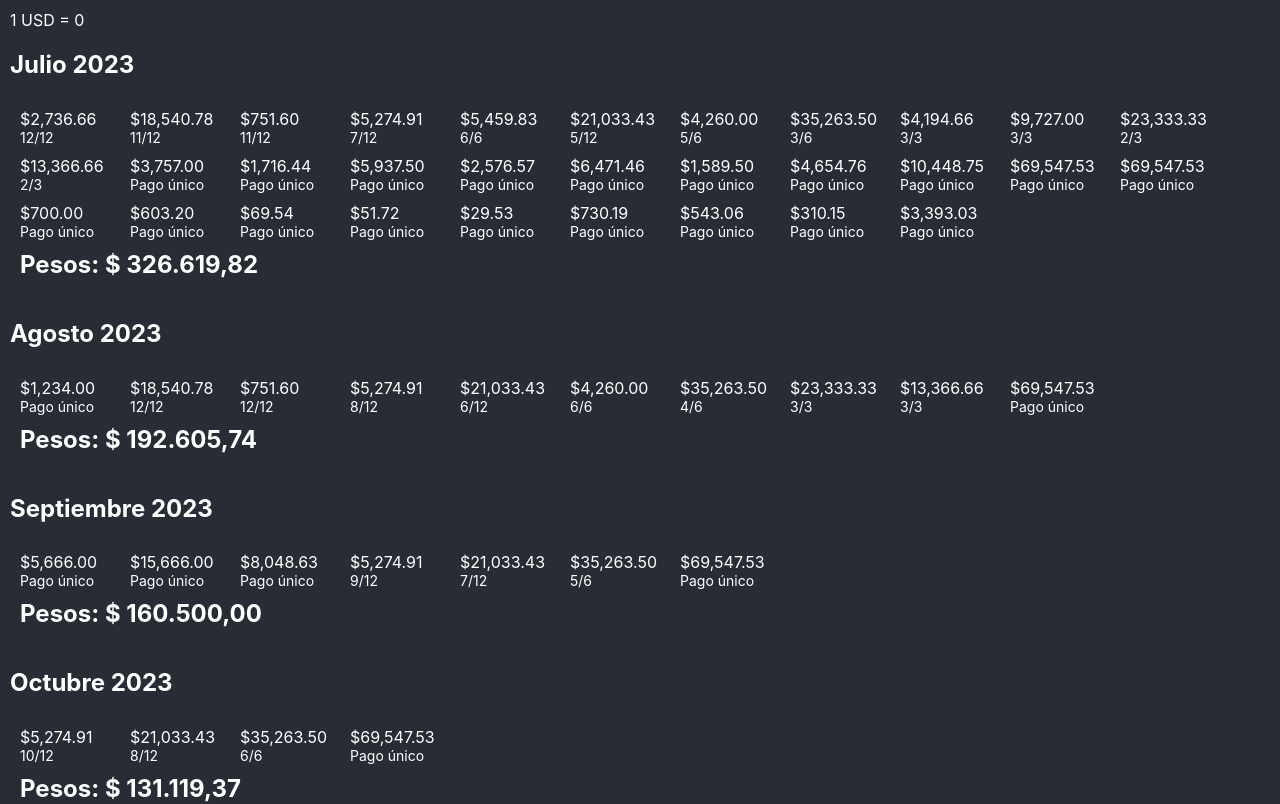
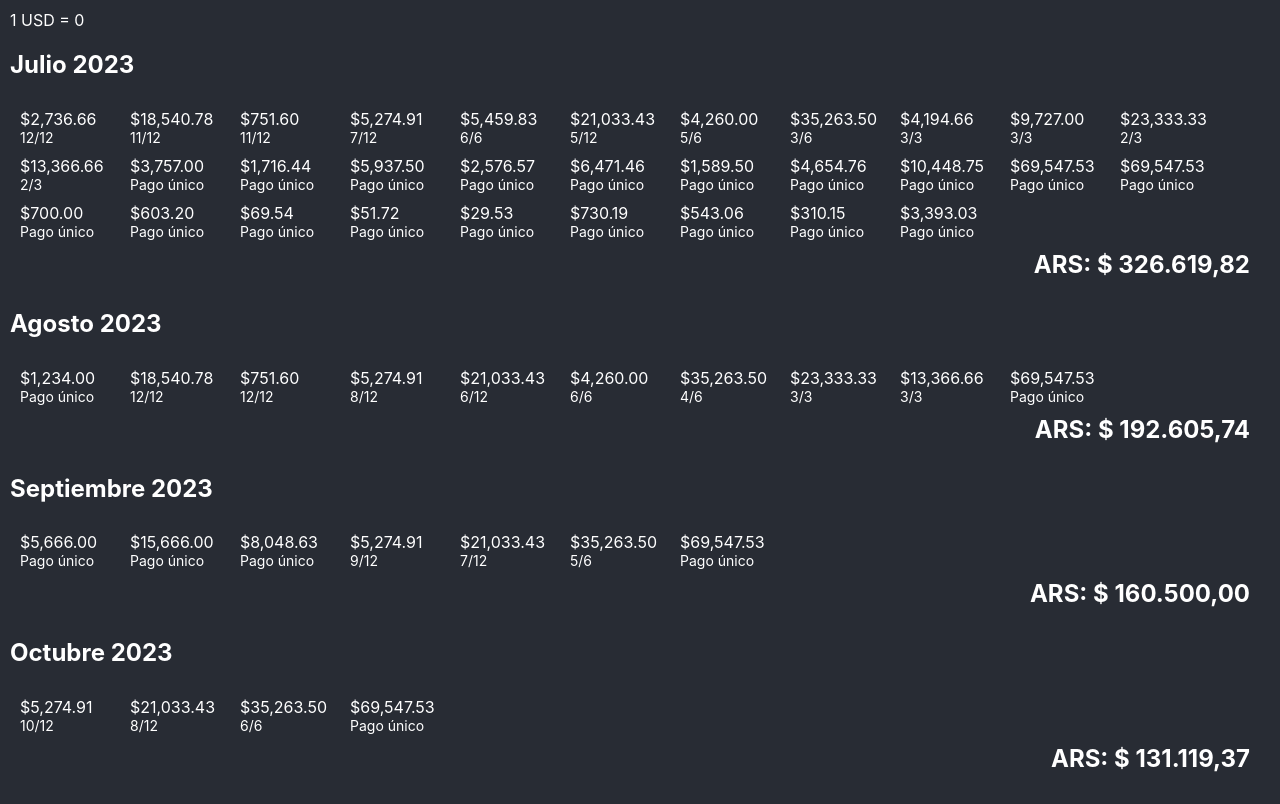
Before and after one commit to maldonadan/deuda, a React (Create React App) app: page / in a window 1280 px wide. Shown: the top 804 px of the page. Built offline with nearby package versions, Linux system fonts and the light colour scheme; no server answers.

Commit message:
alineo totales

```diff
--- a/src/App.js
+++ b/src/App.js
@@ -164,7 +164,6 @@ const debts = amounts.map(({ amount, installments, recursive }) => {
 function App() {
   const { asUSD, txUSD } = useCurrencyConversion();
   const { formatCurrency } = useCurrencyFormatter();
-  console.log(formatCurrency);
   const debtsByMonths = {
     "Julio 2023": debts.map((debt) => {
       debt.periodName = "Julio 2023";
@@ -235,14 +234,14 @@ function App() {
               <div
                 style={{
                   display: "flex",
+                  justifyContent: "flex-end",
                   gap: 10,
                   fontWeight: 700,
                   fontSize: 24,
                   marginTop: 10,
-                  flexDirection: "column",
                 }}
               >
-                <div>Pesos: {formatCurrency(totalByMonth, "ARS")}</div>
+                <div>ARS: {formatCurrency(totalByMonth, "ARS")}</div>
                 <div>
                   {asUSD(
                     totalByMonth,
```
